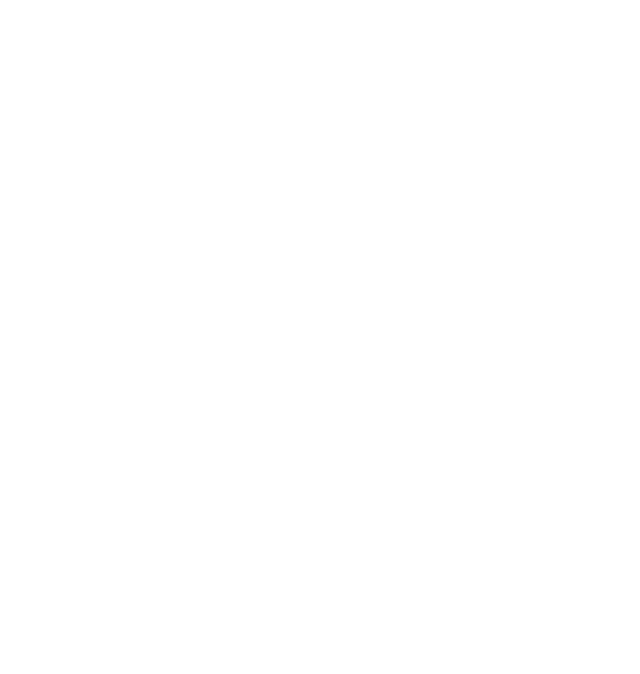
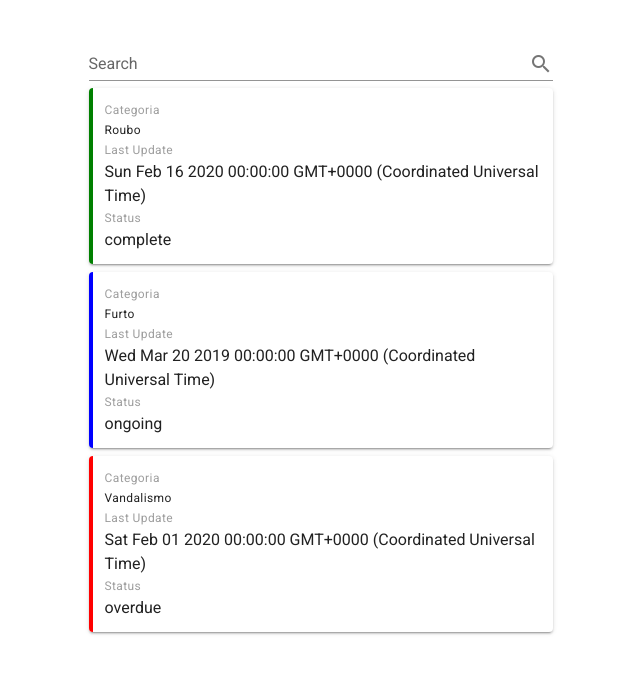
Before and after one commit to biahyonce/Learning, a Vue app in the folder Vue/vuetify/: page /customTable in a window 1280 px wide. Shown: the top 674 px of the page, without its empty margins (171-811 px from the left). Built offline with nearby package versions, Linux system fonts and the light colour scheme.

Commit message:
Vue.js: Custom Table (Vuetify)

```diff
--- a/Vue/vuetify/src/router/index.js
+++ b/Vue/vuetify/src/router/index.js
@@ -4,6 +4,7 @@
 import Table from "../views/Table";
 import About from '../views/About'
 import ExpandableTable from "../views/ExpandableTable";
+import CustomTable from "../views/CustomTable";
 
 Vue.use(VueRouter)
 
@@ -29,6 +30,12 @@
         path: '/expandableTable',
         name: 'Expandable Table',
         component: ExpandableTable
+    },
+
+    {
+        path: '/customTable',
+        name: 'Custom Table',
+        component: CustomTable
     }
 ]
 
--- /dev/null
+++ b/Vue/vuetify/src/views/CustomTable.vue
@@ -0,0 +1,101 @@
+<template>
+    <div class="dashboard">
+        <v-container class="my-5">
+            <v-card flat>
+                <v-text-field
+                        v-model="search"
+                        append-icon="search"
+                        label="Search"
+                        single-line
+                        hide-details
+                        class="card-item"
+                ></v-text-field>
+
+                <v-card
+                    class="card-item"
+                    v-for="incident in filteredIncidents"
+                    :key="incident"
+                >
+                    <v-layout column wrap :class="`pa-3 incident ${incident.status}`">
+                        <v-flex xs12 md6 clas>
+                            <div class="caption grey--text">Categoria</div>
+                            <div class="caption">{{incident.category}}</div>
+                        </v-flex>
+
+                        <v-flex xs6 sm4 md2>
+                            <div class="caption grey--text">Last Update</div>
+                            <div>{{incident.lastUpdate}}</div>
+                        </v-flex>
+
+                        <v-flex xs2 sm4 md2>
+                            <div class="caption grey--text">Status</div>
+                            <div>{{incident.status}}</div>
+                        </v-flex>
+                    </v-layout>
+
+
+                </v-card>
+            </v-card>
+        </v-container>
+    </div>
+</template>
+
+<script>
+export default {
+    name: "CustomTable",
+    data: function () {
+        return {
+            pagination: {},
+            search: '',
+
+            incidents: [
+                {
+                    category: 'Roubo',
+                    status: 'complete',
+                    lastUpdate: new Date(2020, 1, 16)
+                },
+                {
+                    category: 'Furto',
+                    status: 'ongoing',
+                    lastUpdate: new Date(2019, 2, 20)
+                },
+                {
+                    category: 'Vandalismo',
+                    status: 'overdue',
+                    lastUpdate: new Date(2020, 1, 1)
+                }
+            ],
+        }
+    },
+
+    computed: {
+        filteredIncidents: function () {
+            return this.incidents.filter( (incident) => {
+                return incident.category.toUpperCase().match(this.search.toUpperCase())
+                    || incident.status.toUpperCase().match(this.search.toUpperCase())
+            })
+        }
+    }
+}
+</script>
+
+<style scoped>
+    .card-item {
+        margin-bottom: 8px;
+        margin-left: 200px;
+        width: 40%;
+    }
+
+    .incident.ongoing {
+        border-left: 4px solid blue;
+    }
+
+    .incident.overdue {
+        border-left: 4px solid red;
+    }
+
+    .incident.complete {
+        border-left: 4px solid green;
+    }
+
+</style>
```
Also changed, not shown: Vue/vuetify/src/components/HelloWorld.vue (added, +13 -0 lines).
